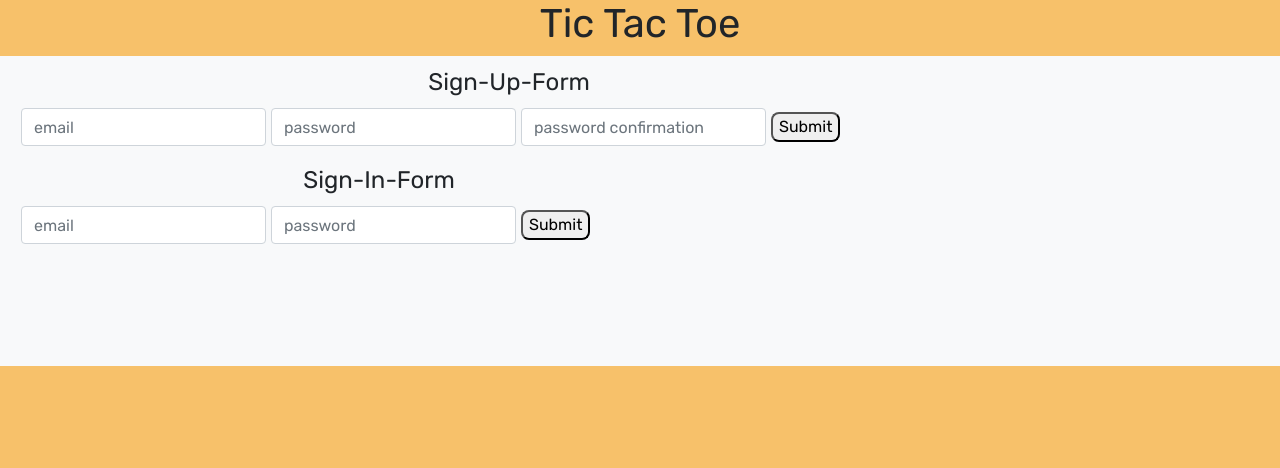
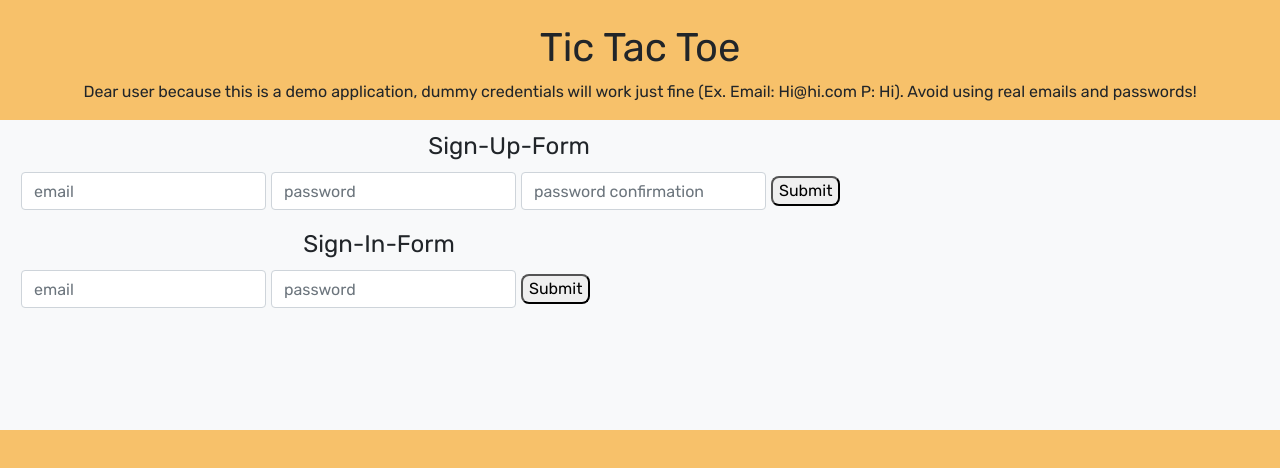
Before and after one commit to Jp293/Tic-Tac-Toe1, a website built with webpack: page index.html in a window 1280 px wide. Shown: the top 468 px of the page. Built offline with nearby package versions, Linux system fonts and the light colour scheme.

Commit message:
includes warning message for users.

```diff
--- a/index.html
+++ b/index.html
@@ -16,7 +16,13 @@
 <body>
   <div class="content">
 
+    <br>
+
     <h1>Tic Tac Toe</h1>
+    <p>Dear user because this is a demo application,
+      dummy credentials will work just fine
+      (Ex. Email: Hi@hi.com P: Hi).
+      Avoid using real emails and passwords!</p>
 
       <h2 id="auth-message"></h2>
         <nav class="navbar navbar-light bg-light">
```
